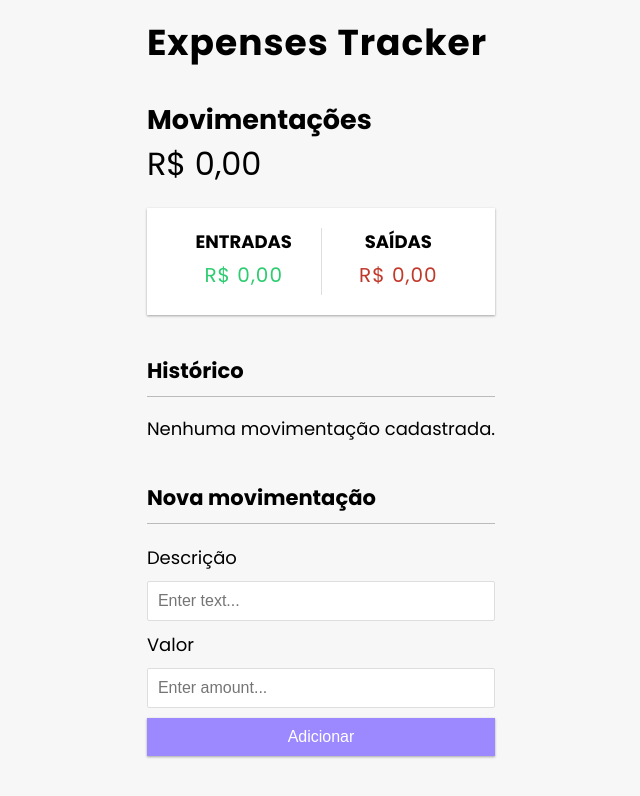
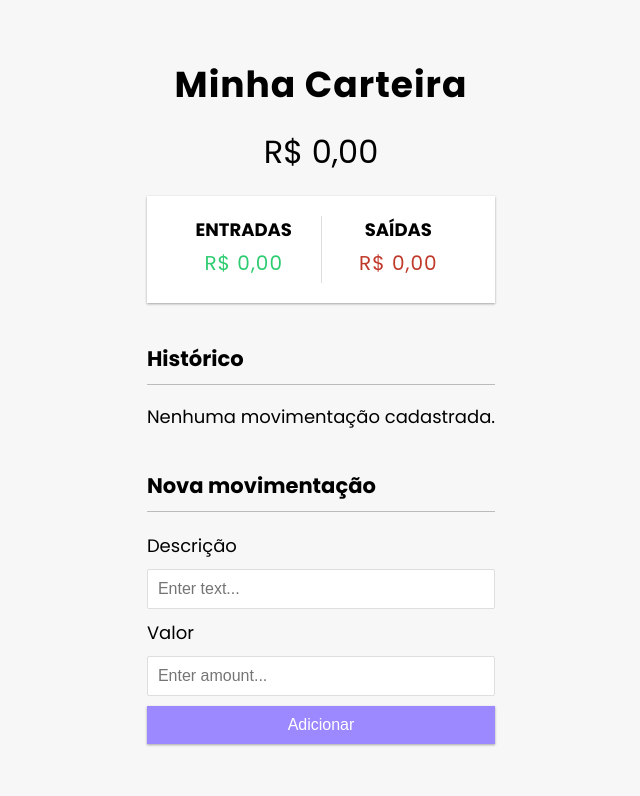
Before and after one commit to Ramon-Erik/expenses-tracker, a Vue app: page / in a window 1280 px wide. Shown: the top 796 px of the page, without its empty margins (319-959 px from the left). Built offline with nearby package versions, Linux system fonts and the light colour scheme.

Commit message:
feat(css): new view to header

```diff
--- a/src/assets/style.css
+++ b/src/assets/style.css
@@ -21,7 +21,7 @@ body {
 }
 
 .container {
-  margin: 30px auto;
+  margin: 1rem auto 2rem;
   max-width: 400px;
 }
 
--- a/src/components/ExBalance.vue
+++ b/src/components/ExBalance.vue
@@ -1,23 +1,19 @@
 <template>
-  <h2>Movimentações</h2>
   <p id="balance">{{ currencyFormat(total) }}</p>
 </template>
 
 <script setup lang="ts">
 import currencyFormat from '@/utils/currency'
 
-const props = defineProps<{
+defineProps<{
   total: number
 }>()
 </script>
 
 <style scoped>
-h2 {
-  margin: 0;
-}
-
 #balance {
   margin: 0;
+  text-align: center;
   font-size: 2rem;
 }
 </style>
--- a/src/components/ExHeader.vue
+++ b/src/components/ExHeader.vue
@@ -1,3 +1,10 @@
 <template>
-  <h1>Expenses Tracker</h1>
+  <h1>Minha Carteira</h1>
 </template>
+
+<style scoped>
+h1 {
+  margin-top: 2rem;
+  text-align: center;
+}
+</style>
```
